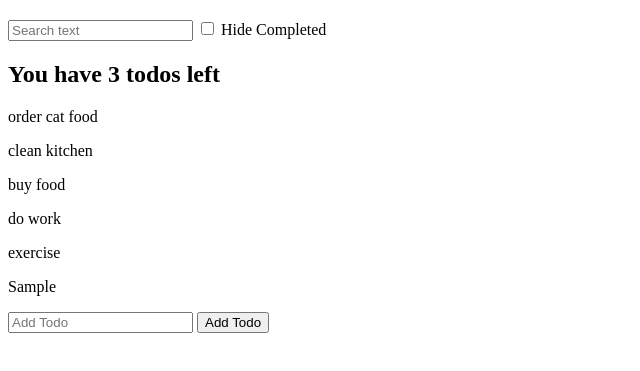
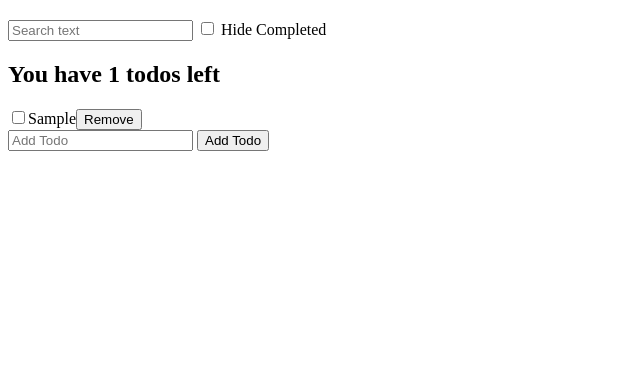
Before and after one commit to isik-dev/JS---ToDoApp, a plain HTML site: page index.html in a window 1280 px wide. Both pictures are taken after typing "Sample" into the empty fields and a click on the button "Add Todo". Shown: the part 61-432 px from the top of the page, without its empty margins (0-640 px from the left). Drawn offline with Linux system fonts and the light colour scheme.

Commit message:
refactoring and debugging completed

```diff
--- a/index.html
+++ b/index.html
@@ -21,5 +21,6 @@
 
 
     </body>
+    <script src="todos-functions.js"></script>
     <script src="main.js"></script>
 </html>
--- a/main.js
+++ b/main.js
@@ -1,50 +1,10 @@
-const todos = [{
-    text: 'order cat food',
-    completed: false
-}, {
-    text: 'clean kitchen',
-    completed: true
-}, {
-    text: 'buy food',
-    completed: true
-
-}, {text: 'do work',
-    completed: false
-}, {
-    text: 'exercise',
-    completed: true
-}]
+const todos = getSavedTodos()
 
 const filters = {
     searchText: '',
     hideCompleted: false
 }
 
-
-const renderTodos = function (todos, filters) {
-    const filteredTodos = todos.filter(function (todo) {
-        const searchFilter = todo.text.toLowerCase().includes(filters.searchText.toLowerCase())
-        const checkboxFilter = !todo.completed || !filters.hideCompleted
-        return searchFilter && checkboxFilter
-    })
-
-    const incompleteTodos = filteredTodos.filter(function (todo) {
-        return !todo.completed
-    })
-
-    document.querySelector('#todos').innerHTML = ''
-
-    const summary = document.createElement('h2')
-    summary.textContent = `You have ${incompleteTodos.length} todos left`
-    document.querySelector('#todos').appendChild(summary)
-
-    filteredTodos.forEach(function (todo) {
-        const p = document.createElement('p')
-        p.textContent = todo.text
-        document.querySelector('#todos').appendChild(p)
-    })
-
-}
 
 renderTodos(todos, filters)
 
@@ -54,8 +14,9 @@ document.querySelector('#add-form').addEventListener('submit', function (e) {
     e.preventDefault()
     todos.push({
         text: e.target.elements.addTodo.value,
-        completed: filters.completed
+        completed: filters.hideCompleted
     })
+    saveTodos(todos)
     renderTodos(todos, filters)
     e.target.elements.addTodo.value = ''
 })
--- /dev/null
+++ b/todos-functions.js
@@ -0,0 +1,74 @@
+// Fetch existing todos from localStorage
+const getSavedTodos = function () {
+    const todosJSON = localStorage.getItem('todos')
+
+    if (todosJSON !== null) {
+        return JSON.parse(todosJSON)
+    } else {
+        return []
+    }
+}
+
+// Save todos to localStorage
+const saveTodos =  function (todos) {
+    localStorage.setItem('todos', JSON.stringify(todos))
+}
+
+// Render application todos based on filters
+const renderTodos = function (todos, filters) {
+    const filteredTodos = todos.filter(function (todo) {
+        const searchFilter = todo.text.toLowerCase().includes(filters.searchText.toLowerCase())
+        const checkboxFilter = !todo.completed || !filters.hideCompleted
+
+        return searchFilter && checkboxFilter
+    })
+
+
+
+    const incompleteTodos = filteredTodos.filter(function (todo) {
+        return !todo.completed
+    })
+
+
+
+    document.querySelector('#todos').innerHTML = ''
+    document.querySelector('#todos').appendChild(generateSummaryDOM(incompleteTodos))
+
+    filteredTodos.forEach(function (todo) {
+        document.querySelector('#todos').appendChild(generateTodoDOM(todo))
+    })
+
+}
+
+// Get the DOM elements for an individual note
+const generateTodoDOM = function (todo) {
+
+    const todoEl = document.createElement('div')
+    const checkboxEl = document.createElement('input')
+    const textEL = document.createElement('span')
+    const buttonEl = document.createElement('button')
+
+    // Setup todo checkbox
+    checkboxEl.setAttribute('type', 'checkbox')
+    todoEl.appendChild(checkboxEl)
+
+    // Setup the todo text
+    textEL.textContent = todo.text
+    todoEl.appendChild(textEL)
+
+    // Setup the remove button
+    buttonEl.textContent = 'Remove'
+    todoEl.appendChild(buttonEl)
+
+
+    return todoEl
+}
+
+
+// Get the DOM elements for list summary
+// generateSummaryDOM
+const generateSummaryDOM = function (incompleteTodos) {
+    const summary = document.createElement('h2')
+    summary.textContent = `You have ${incompleteTodos.length} todos left`
+    return summary
+}
```
